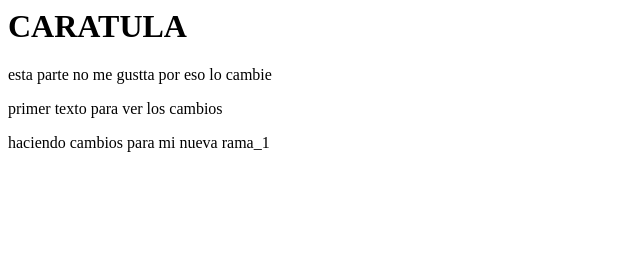
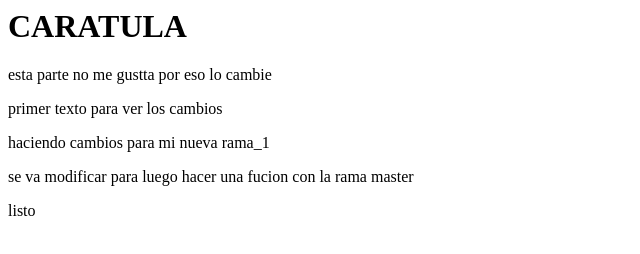
Before and after one commit to waly777/prueba_git, a plain HTML site: page index.html in a window 1280 px wide. Shown: the whole page, without its empty margins (0-640 px from the left). Drawn offline with Linux system fonts and the light colour scheme.

Commit message:
6to commit - vamos a fucionar las dos ramas master con rama_1

```diff
--- a/index.html
+++ b/index.html
@@ -9,6 +9,8 @@
         <p>esta parte no me gustta por eso lo cambie</p>
         <p>primer texto para ver los cambios</p>
         <p>haciendo cambios para mi nueva rama_1</p>
+        <p>se va modificar para luego hacer una fucion con la rama master</p>
+        <p>listo</p>
         <!--<p><img src="imagenes/miniuns.jpg" width="25%"/></p> -->
     </body>
 </html
```
